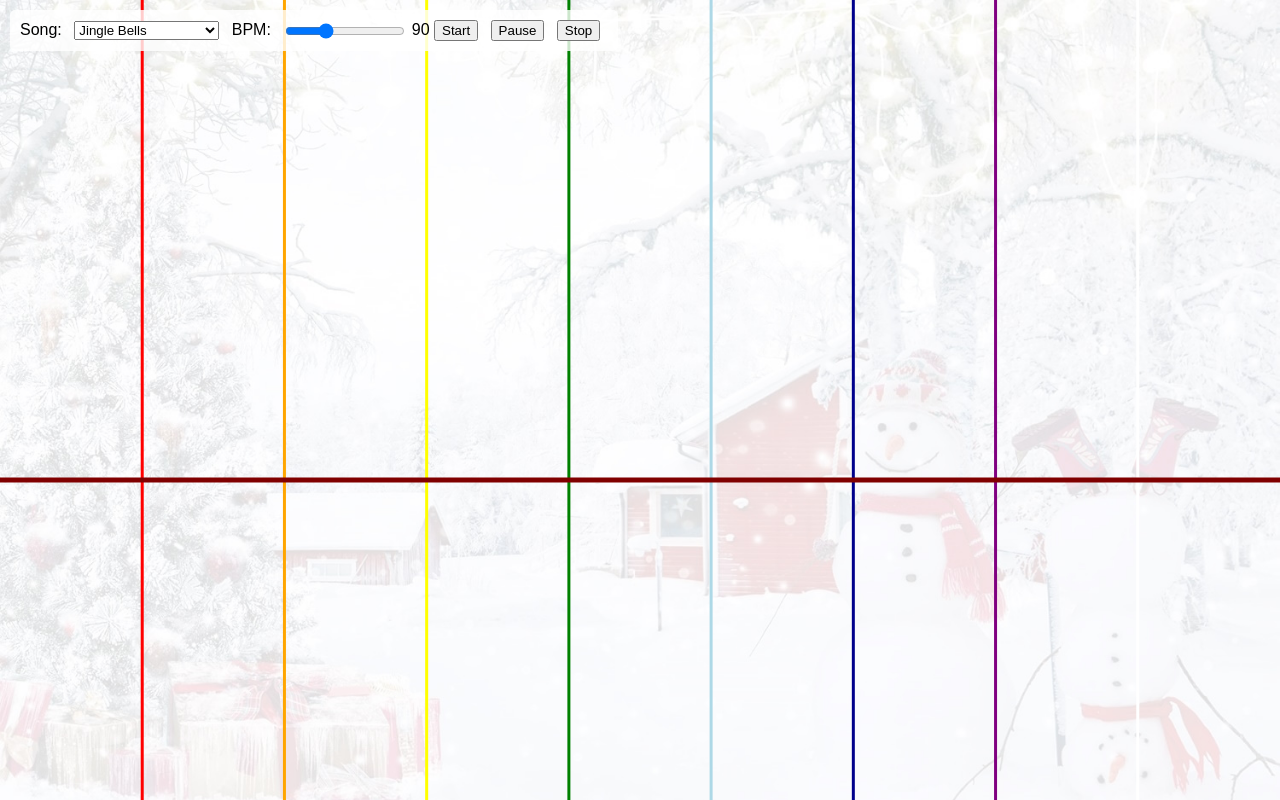
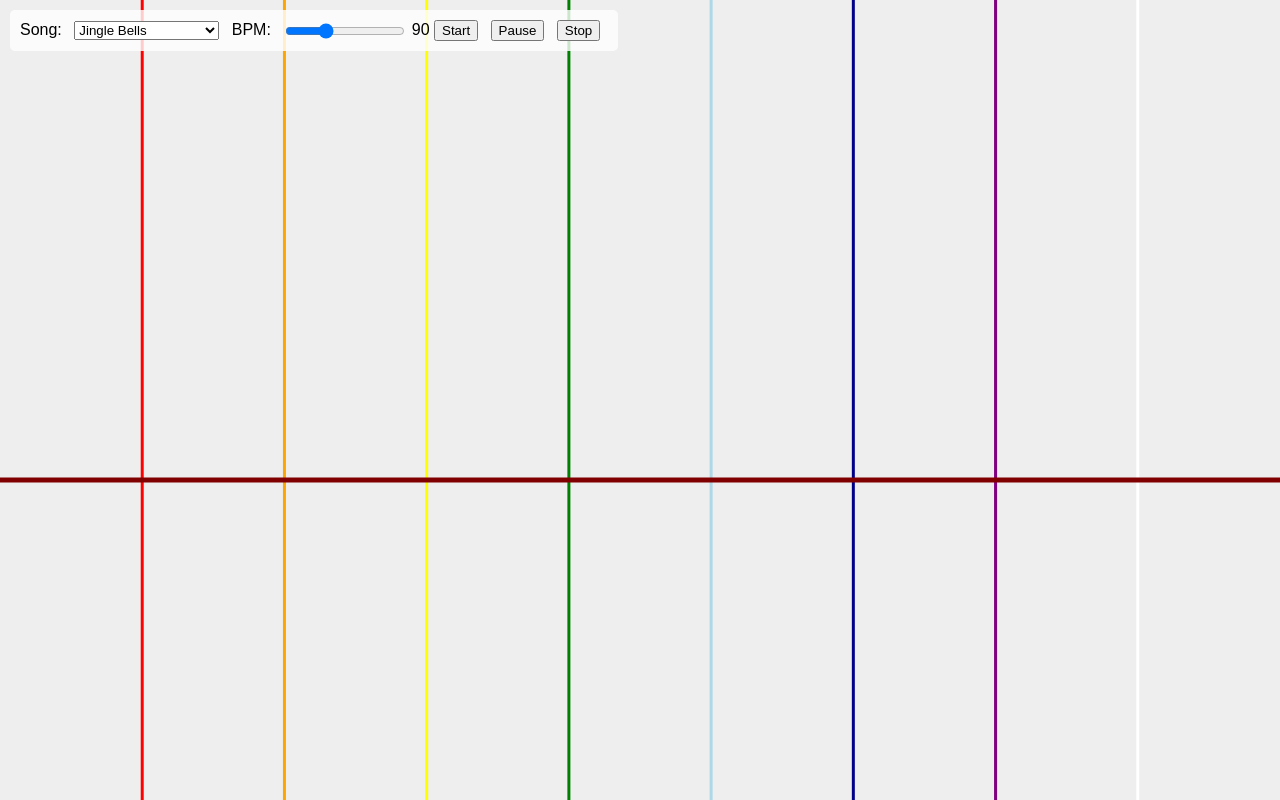
Before and after one commit to blurred83/handbells, a plain HTML site: page index.html in a window 1280 px wide. Drawn offline with Linux system fonts and the light colour scheme.

Commit message:
no background!

```diff
--- a/index.html
+++ b/index.html
@@ -7,8 +7,7 @@
       body {
         margin: 0;
         padding: 0;
-		background: url("winter.jpg") no-repeat center center fixed;
-        background-size: cover;
+		background: #eeeeee;
         font-family: sans-serif;
       }
 
```
